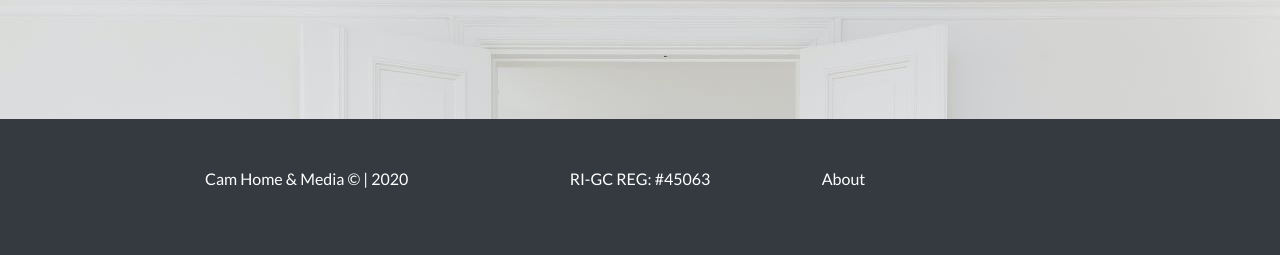
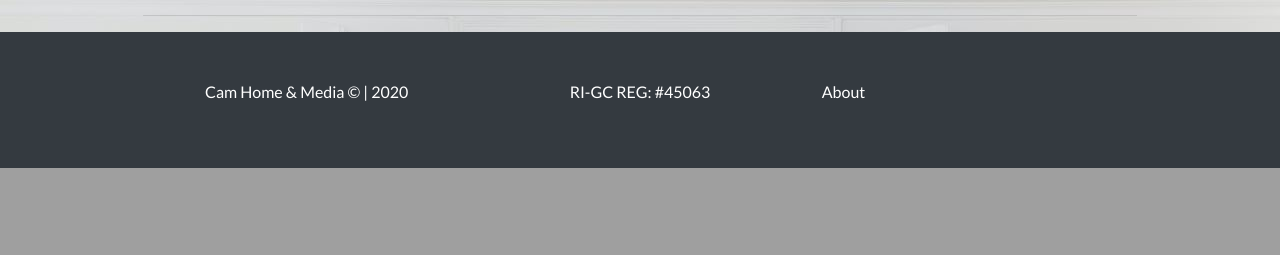
Before and after one commit to Code-Institute-Submissions/MCAMACHO-FULLSTACK-DJANGO-CIM4, a Django app: page / in a window 1280 px wide. Shown: the part 2831-3086 px from the top of the page. After the commit the page ends 2999 px from the top, so only its background shows below. Run offline with Django 3.2, Linux system fonts and the light colour scheme; some libraries are stand-ins or nearby versions.

Commit message:
added spacers

```diff
--- a/home/templates/home/index.html
+++ b/home/templates/home/index.html
@@ -124,10 +124,10 @@
             </div>
         </div>
     </div>
+    <hr>
 
   </div>
   <!-- /.container -->
-  <div class="top-space"></div>
   <!-- FOOTER -->
   {% include 'includes/footer.html' %}
   <!-- /FOOTER -->
```
